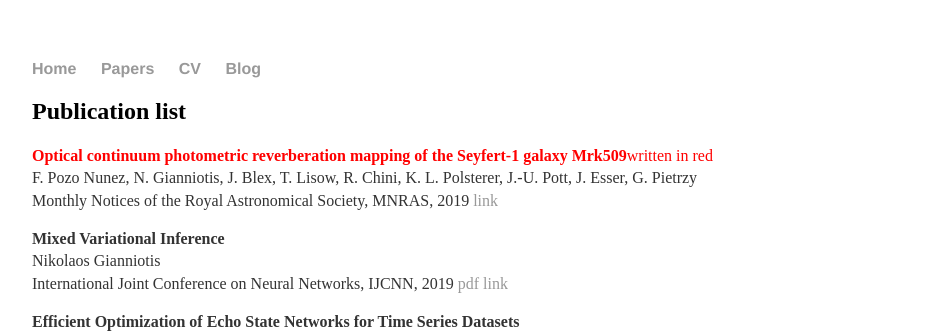
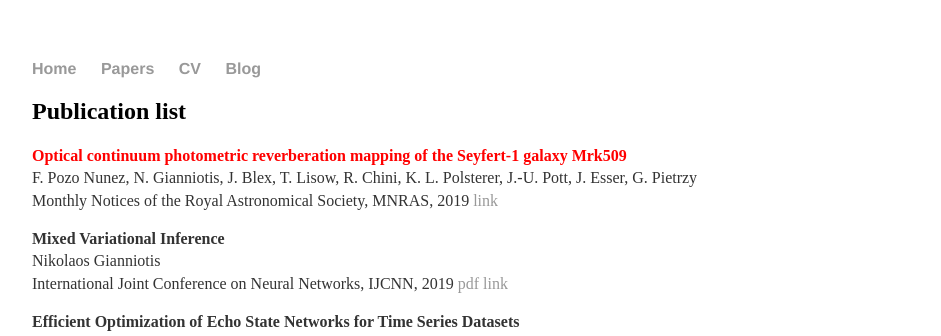
Before and after one commit to ngiann/ngiann.github.io, a Jekyll site: the page built from papers/index.md, in a window 1280 px wide. Shown: the top 336 px of the page, without its empty margins (160-1101 px from the left). Built offline with Jekyll 4.4.1, drawn with Linux system fonts in a browser that asks for light colours.

Commit message:
Update index.md

```diff
--- a/papers/index.md
+++ b/papers/index.md
@@ -5,8 +5,7 @@ title: Papers
 ## Publication list
 
 
-<span style="color: red">**Optical continuum photometric reverberation mapping of the Seyfert-1 galaxy Mrk509**written in
-red</span>\
+**<span style="color: red">Optical continuum photometric reverberation mapping of the Seyfert-1 galaxy Mrk509</span>**\
 F. Pozo Nunez, N. Gianniotis, J. Blex, T. Lisow, R. Chini, K. L. Polsterer, J.-U. Pott, J. Esser, G. Pietrzy\
 Monthly Notices of the Royal Astronomical Society, MNRAS, 2019 [link](https://doi.org/10.1093/mnras/stz2830)
 
```
